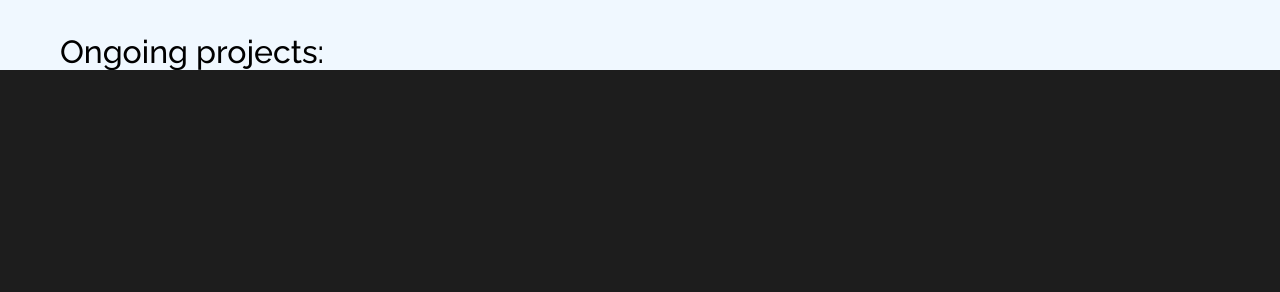
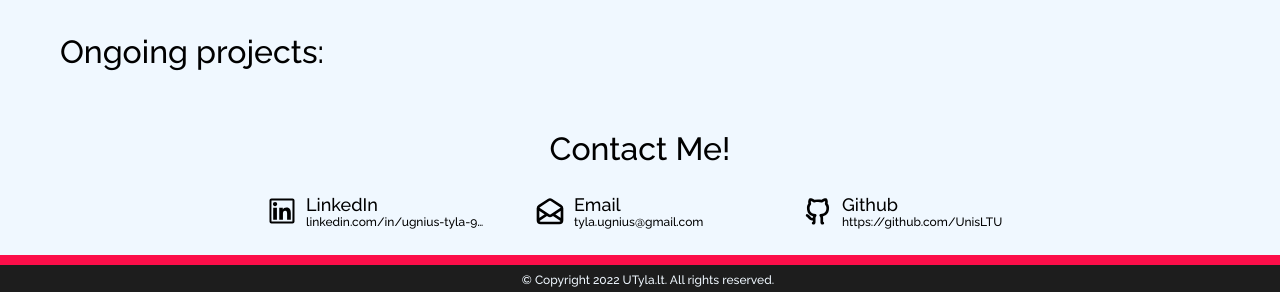
Before and after one commit to UnisLTU/portfolio, a React (Create React App) app: page / in a window 1280 px wide. Shown: the part 1630-1922 px from the top of the page. Before the commit the page ends 1700 px from the top, so only its background shows below. Built offline with nearby package versions, Linux system fonts and the light colour scheme.

Commit message:
Connect + footer + nav update

```diff
--- a/src/App.js
+++ b/src/App.js
@@ -4,6 +4,8 @@ import Home from "./components/Home/Home";
 import "./style.css";
 import About from "./components/About/About";
 import Projects from "./components/Projects/Projects";
+import Footer from "./components/Footer/Footer"
+import Contact from "./components/Contact/Contact";
 
 
 const App = () => {
@@ -13,6 +15,8 @@ const App = () => {
    <Home/>
    <About/>
    <Projects/>
+   <Contact/>
+  <Footer/>
    </div>
   );
 }
--- /dev/null
+++ b/src/components/Contact/Contact.jsx
@@ -0,0 +1,39 @@
+import React from 'react'
+import styles from "./Contact.module.css"
+import { AiOutlineLinkedin } from "react-icons/ai"
+import { HiOutlineMailOpen } from "react-icons/hi"
+import { RiGithubLine } from 'react-icons/ri'
+
+function Contact() {
+    return (
+        <>
+            <div className={styles.contact_header}> Contact Me!
+                <div style={{ display: "flex", flexDirection: "row", width: "100%", justifyContent: "center" }}>
+                    <a href="linkedin.com/in/ugnius-tyla-9083a1132" className={styles.contact_card}>
+                        <AiOutlineLinkedin size={32} style={{ padding: 8 }} />
+                        <div className={styles.text_container}>
+                            <span className={styles.website_name}>LinkedIn</span>
+                            <span className={styles.website_url}>linkedin.com/in/ugnius-tyla-9083a1132</span>
+                        </div>
+                    </a>
+                    <a href="mailto: tyla.ugnius@gmail.com" className={styles.contact_card}>
+                        <HiOutlineMailOpen size={32} style={{ padding: 8 }} />
+                        <div className={styles.text_container}>
+                            <span className={styles.website_name}>Email</span>
+                            <span className={styles.website_url}>tyla.ugnius@gmail.com</span>
+                        </div>
+                    </a>
+                    <a href="https://github.com/UnisLTU" className={styles.contact_card}>
+                        <RiGithubLine size={32} style={{ padding: 8 }} />
+                        <div className={styles.text_container}>
+                            <span className={styles.website_name}>Github</span>
+                            <span className={styles.website_url}>https://github.com/UnisLTU</span>
+                        </div>
+                    </a>
+                </div>
+            </div>
+        </>
+    )
+}
+
+export default Contact
--- /dev/null
+++ b/src/components/Contact/Contact.module.css
@@ -0,0 +1,39 @@
+
+.contact_header {
+    display: flex;
+    flex-direction: column;
+    font-size: 32px;
+    padding-top: 60px;
+    background: aliceblue ;
+    align-items: center;
+}
+
+.contact_card {
+    text-decoration: none;
+    display: flex;
+    flex-direction: row;
+    margin: 20px;
+    align-items: center;
+    color: black;
+}
+
+.contact_card:hover {
+ color: #fc0e49;
+}
+
+.text_container {
+    display: flex;
+    flex-direction: column;
+    width: 180px;
+}
+
+.website_name {
+    font-size: 18px;
+}
+
+.website_url {
+    font-size: 12px;
+    overflow: hidden;
+    white-space: nowrap;
+    text-overflow: ellipsis;
+}
--- /dev/null
+++ b/src/components/Footer/Footer.jsx
@@ -0,0 +1,16 @@
+import React from 'react'
+import styles from "./Footer.module.css"
+
+function Footer() {
+
+    return (
+        <>
+            <div className={styles.footer}>
+                © Copyright 2022 UTyla.lt. All rights reserved.
+            </div>
+        </>
+
+    )
+}
+
+export default Footer
--- /dev/null
+++ b/src/components/Footer/Footer.module.css
@@ -0,0 +1,9 @@
+.footer {
+    display: flex;
+    width: 100%;
+    color:aliceblue;
+    border-top: #fc0e49 10px solid;
+    justify-content: center;
+    font-size: 12px;
+    padding: 8px;
+}
--- a/src/components/Navbar/NavBar.jsx
+++ b/src/components/Navbar/NavBar.jsx
@@ -1,9 +1,9 @@
 import React, { useState, useEffect } from "react"
-import {Link} from 'react-scroll'
+import { Link } from 'react-scroll'
 import { RiGithubLine } from 'react-icons/ri'
 import { AiOutlineHome, AiOutlineFundProjectionScreen } from 'react-icons/ai'
 import { BsFillPersonFill } from "react-icons/bs"
-import { BiPencil } from "react-icons/bi"
+import { MdOutlineConnectWithoutContact } from "react-icons/md"
 import styles from "./NavBar.module.css"
 
 const NavBar = () => {
@@ -18,15 +18,17 @@ const NavBar = () => {
     };
   }, []);
 
+
+
   return (
-    <div className={styles.navbar_container} style={{backgroundColor: navColor, transition: "all 0.5s"  }} >
+    <div className={styles.navbar_container} style={{ backgroundColor: navColor, transition: "all 0.5s" }} >
       <a className={styles.logo} href="/">Ut.</a>
       <nav className={styles.navbar}>
-        <Link className={styles.nav_buttons} to="home" spy={true} smooth={true} offset={-100} duration={500} ><AiOutlineHome size={20} style={{padding: 2}}/>Home</Link>
-        <Link className={styles.nav_buttons} to="about" spy={true} smooth={true} offset={-64} duration={500}><BsFillPersonFill size={20} style={{padding: 2}}/>About</Link>
-        <Link className={styles.nav_buttons} to="projects" spy={true} smooth={true} offset={-64} duration={500}><AiOutlineFundProjectionScreen size={20} style={{padding: 2}}/>Projects</Link>
-        <a className={styles.nav_buttons} href="/"><BiPencil size={20} style={{padding: 2}}/>Resume</a>
-        <a className={styles.nav_buttons} href="https://github.com/UnisLTU"><RiGithubLine size={24} style={{padding: 2}} />GitHub</a>
+        <Link className={styles.nav_buttons} to="home" spy={true} smooth={true} offset={-100} duration={500} ><AiOutlineHome size={20} style={{ padding: 2 }} />Home</Link>
+        <Link className={styles.nav_buttons} to="about" spy={true} smooth={true} offset={-64} duration={500}><BsFillPersonFill size={20} style={{ padding: 2 }} />About</Link>
+        <Link className={styles.nav_buttons} to="projects" spy={true} smooth={true} offset={-64} duration={500}><AiOutlineFundProjectionScreen size={20} style={{ padding: 2 }} />Projects</Link>
+        <Link className={styles.nav_buttons} to="home" spy={true} smooth={true} offset={-64} duration={500}><MdOutlineConnectWithoutContact size={20} style={{ padding: 2 }} /> Contact </Link>
+        <a className={styles.nav_buttons} href="https://github.com/UnisLTU"><RiGithubLine size={24} style={{ padding: 2 }} />GitHub</a>
       </nav >
     </div >
   );
--- a/src/components/Navbar/NavBar.module.css
+++ b/src/components/Navbar/NavBar.module.css
@@ -32,6 +32,7 @@
 
   .nav_buttons {
     margin-right: 20px;
+    padding: 0px;
     height: 35px;
     justify-content: center;
     width: 120px;
@@ -41,15 +42,10 @@
     text-decoration: none;
     font-size: 20px;
     color: aliceblue;
-    transition: 0.5s linear;
+    transition: 0.1s linear;
     cursor: pointer;
   }
 
   .nav_buttons:hover {
-    border-bottom: 5px;
-    text-decoration: none;
-    font-size: 20px;
-    transition: 0.5s linear;
-    border-bottom: 3px solid #fc0e49;
-    height: 25px;
+    color: #fc0e49;
   }
```
